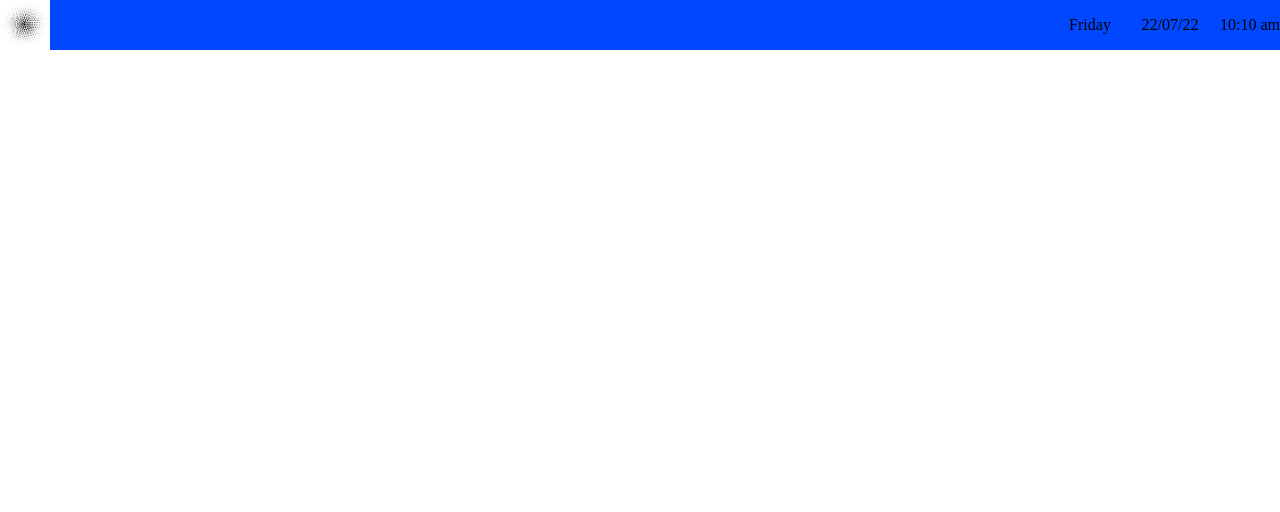
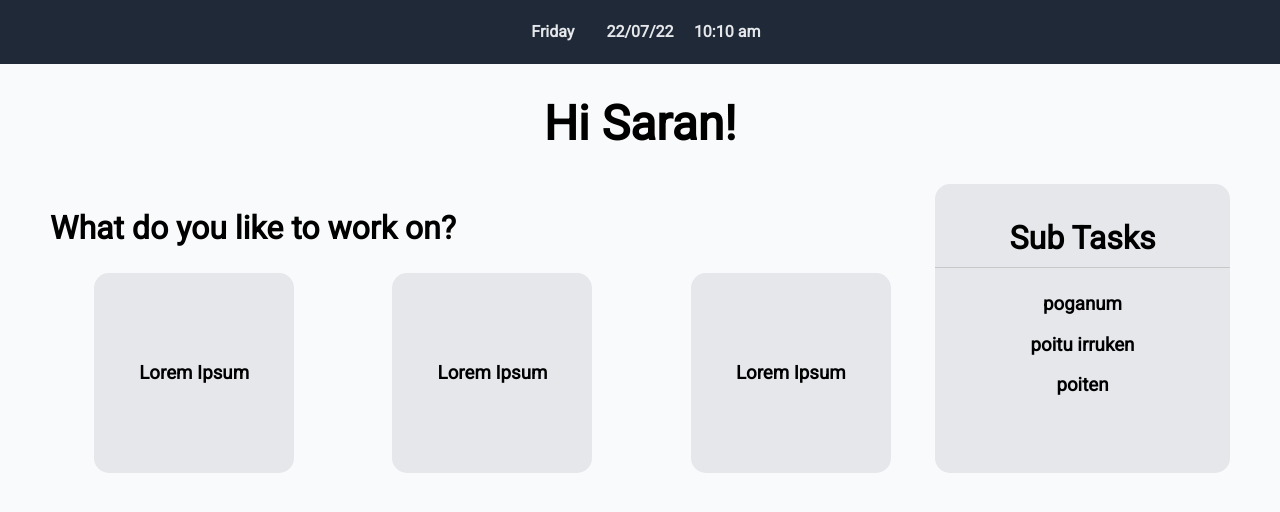
Before and after one commit to Saran-B-M/todo-app, a website built with webpack: page dist/index.html in a window 1280 px wide. Built offline with nearby package versions, Linux system fonts and the light colour scheme.

Commit message:
Style Home Layout 1.0.0

```diff
--- a/package.json
+++ b/package.json
@@ -26,5 +26,8 @@
     "webpack": "^5.73.0",
     "webpack-cli": "^4.10.0",
     "webpack-dev-server": "^4.9.3"
+  },
+  "dependencies": {
+    "normalize.css": "^8.0.1"
   }
 }
--- a/src/displayController.js
+++ b/src/displayController.js
@@ -1,15 +1,14 @@
+import "normalize.css/normalize.css"
 import "./styles/styles.css"
 import logoImage from "./images/logo.png"
 
+import { Project, SubTask } from "./project"
 
 const displayController = (function(){
 
     const createNavBar  = () => {
         const header = document.createElement("header");
         const body = document.querySelector("body");
-        const logo = new Image();
-        logo.src = logoImage;
-        logo.classList.add("logo");
 
         const dateDayTime = document.createElement("div");
         dateDayTime.classList.add("dateDayTime")
@@ -24,14 +23,92 @@ const displayController = (function(){
         dateDayTime.appendChild(date);
         dateDayTime.appendChild(time);
 
-        header.appendChild(logo);
         header.appendChild(dateDayTime)
 
         body.append(header)
     }
 
+
+    function createHomePage(){
+        const body = document.querySelector("body");
+        const content = document.createElement("div");
+        content.classList.add("content-home");
+
+        const greetings = document.createElement("h1");
+        greetings.classList.add("greetings")
+        greetings.textContent = "Hi Saran!";
+
+        const projectsContainer = document.createElement("div");
+        projectsContainer.classList.add("project-container");
+
+        const projectHeading = document.createElement("h2");
+        projectHeading.textContent = "What do you like to work on?";
+
+        const projects = document.createElement("div");
+        projects.classList.add("projects");
+
+        const p1 = Project("Lorem Ipsum");
+        const p2 = Project("Lorem Ipsum");
+        const p3 = Project("Lorem Ipsum");
+
+        let projectList = [];
+        projectList.push(p1);
+        projectList.push(p2);
+        projectList.push(p3);
+
+
+        for(let project of projectList){
+            let projectDiv = document.createElement("div");
+            projectDiv.classList.add("project");
+            let projectTitle = document.createElement("h3");
+            projectTitle.textContent = project.title;
+            projectDiv.appendChild(projectTitle);
+
+            projects.appendChild(projectDiv);
+
+        }
+
+        projectsContainer.appendChild(projectHeading);
+        projectsContainer.appendChild(projects);
+
+        const subTaskContainer = document.createElement("div");
+        subTaskContainer.classList.add("subtasks-container");
+
+        const subTaskHeading = document.createElement("h2");
+        subTaskHeading.textContent = "Sub Tasks";
+
+        const subTasks = document.createElement("div");
+        subTasks.classList.add("subtasks");
+
+        let s1 = SubTask("poganum");
+        let s2 = SubTask("poitu irruken");
+        let s3 = SubTask("poiten");
+
+        let subTaskList = [];
+        subTaskList.push(s1);
+        subTaskList.push(s2);
+        subTaskList.push(s3);
+
+        subTaskList.forEach((subTask => {
+            let subTaskDiv = document.createElement("h3");
+            subTaskDiv.textContent = subTask.description;
+
+            subTasks.appendChild(subTaskDiv);
+        }))
+
+        subTaskContainer.appendChild(subTaskHeading);
+        subTaskContainer.appendChild(subTasks);
+
+        content.appendChild(greetings);
+        content.appendChild(projectsContainer);
+        content.appendChild(subTaskContainer);
+
+        body.appendChild(content);
+
+    }
     const createPage = function(){
         createNavBar();
+        createHomePage();
     };
 
     createPage();
--- a/src/project.js
+++ b/src/project.js
@@ -5,4 +5,8 @@ function Project(title, description='', dueDate='', priority=''){
     return {title, description, dueDate, priority, projectAbout};
 }
 
-export {Project};
+function SubTask(description) {
+    return {description}
+}
+
+export {Project, SubTask};
--- a/src/styles/styles.css
+++ b/src/styles/styles.css
@@ -1,16 +1,32 @@
+/********************************imports***************************************/
+@import url('https://fonts.googleapis.com/css2?family=Roboto&display=swap');
+
+/********************************variables*************************************/
+:root {
+    --header-background: #1f2937;
+    --body-background: #f9fafb;
+
+    --header-color: #e5e7eb;
+    --content-color: #111827;
+    --priority-high: #ef4444;
+    --priority-medium: #60a5fa;
+    --priority-none:  #e5e7eb;
+}
+
 /*******************************tags*******************************************/
-
 body {
-    box-sizing: border-box;
-    margin: 0;
-    padding: 0;
+    font-family: 'Roboto', sans-serif;
+    background-color: var(--body-background);
 }
 
 header {
-    background-color: rgb(0, 72, 255);
+    background-color: var(--header-background);
+    height: 4rem;
+    color: var(--header-color);
+    font-weight: bold;
 
     display: flex;
-    justify-content: space-between;
+    justify-content: center;
 
 }
 
@@ -27,3 +43,62 @@ header {
     justify-items: center;
     gap: 20px;
 }
+
+.content-home {
+    padding: 0 50px;
+
+    display: grid;
+    grid-template-columns: 3fr 1fr;
+
+}
+
+.content-home h1 {
+    font-size: 3rem;
+}
+
+.content-home h2 {
+    font-size: 2rem;
+}
+
+.greetings {
+    grid-column: 1/-1;
+    justify-self: center;
+    align-self: center;
+}
+
+.projects-container {
+    grid-column: 1/2;
+}
+
+.subtasks-container {
+    text-align: center;
+    background-color: var(--priority-none);
+    border-radius: 15px;
+
+
+    grid-column: 2/-1;
+}
+
+.subtasks-container > h2 {
+    padding: 10px;
+    border-bottom: 1px solid rgb(200, 200, 200);
+}
+
+.projects {
+    display: grid;
+    grid-template-columns: repeat(auto-fit, minmax(200px, 1fr));
+    justify-items: center;
+    align-items: center;
+    gap: 10px;
+}
+
+.project {
+    width: 200px;
+    height: 200px;
+    background-color: var(--priority-none);
+    border-radius: 15px;
+
+    display: grid;
+    justify-items: center;
+    align-items: center;
+}
```
Also changed, not shown: dist/7fcc7185831687c51de6.png (added), dist/bundle.js, dist/index.html, src/index.js (line endings or trailing spaces), 1 other file.
